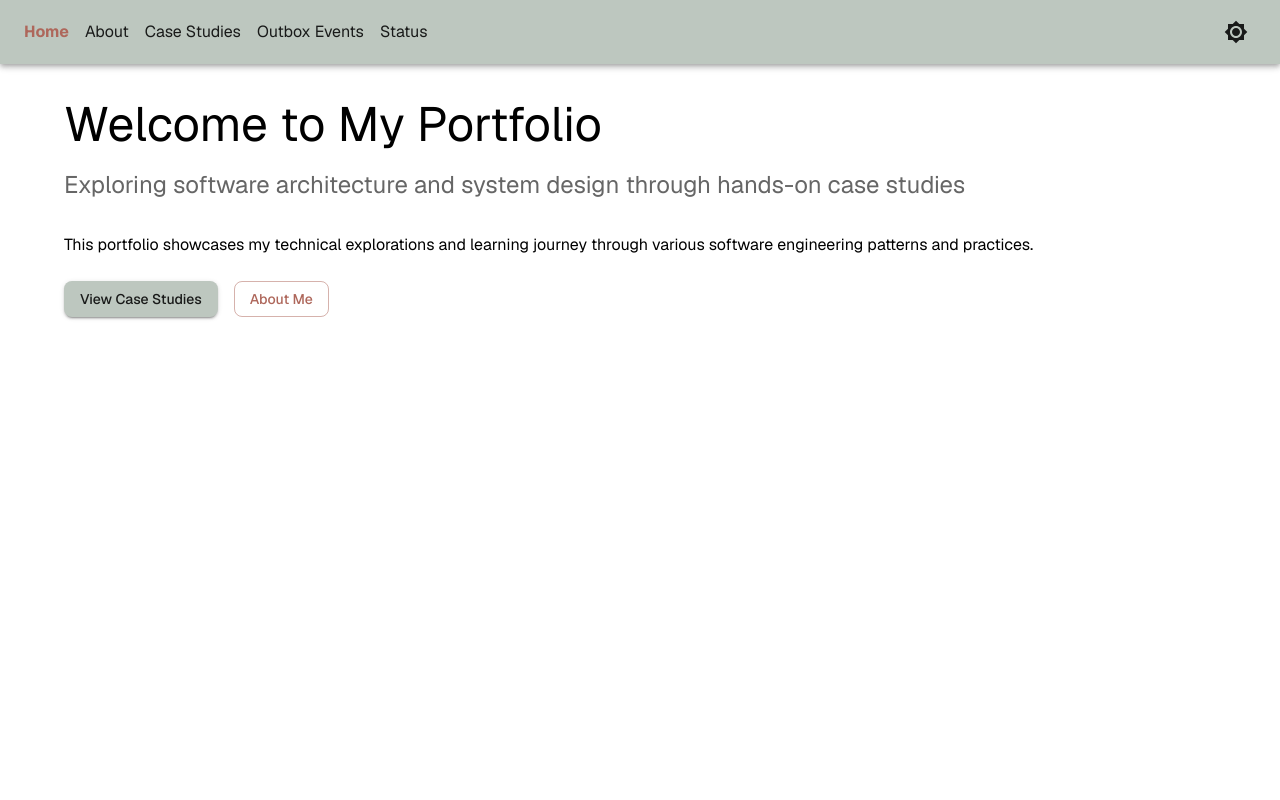
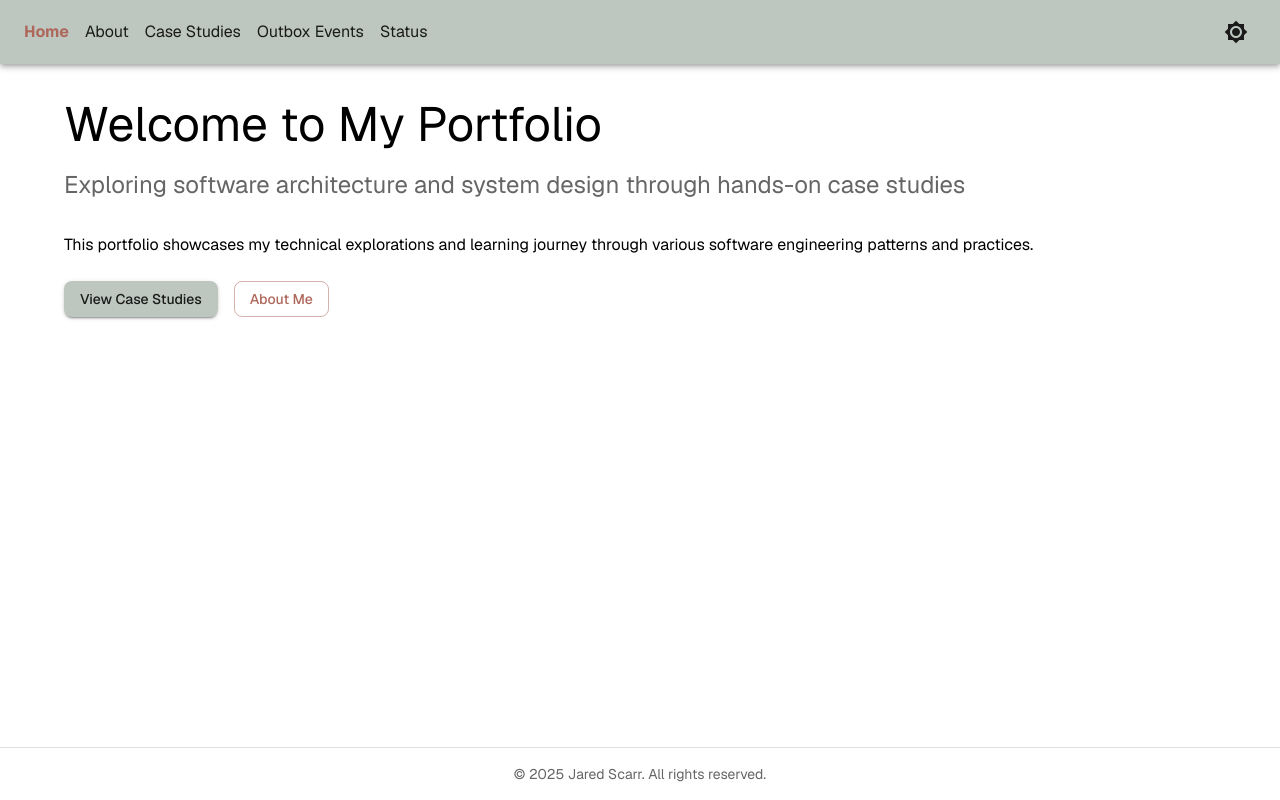
Before and after one commit to jaredscarr/portfolio-monorepo, a Next.js app in the folder ui/portfolio/: page / in a window 1280 px wide. Built offline with nearby package versions, Linux system fonts and the light colour scheme; what @mui/material-nextjs would draw is missing.

Commit message:
sticky footer

```diff
--- a/ui/portfolio/src/app/layout.tsx
+++ b/ui/portfolio/src/app/layout.tsx
@@ -3,6 +3,7 @@ import "./globals.css";
 import { AppRouterCacheProvider } from "@mui/material-nextjs/v15-appRouter";
 import { ThemeProvider } from "@mui/material/styles";
 import CssBaseline from "@mui/material/CssBaseline";
+import { Box, Typography } from "@mui/material";
 import { theme } from "./theme";
 
 const geistSans = Geist({
@@ -29,11 +30,26 @@ export default function RootLayout({
       </head>
       <body
         className={`${geistSans.variable} ${geistMono.variable} antialiased`}
+        style={{ minHeight: "100vh", display: "flex", flexDirection: "column" }}
       >
         <AppRouterCacheProvider>
           <ThemeProvider theme={theme}>
             <CssBaseline />
-            {children}
+            <Box sx={{ flex: 1 }}>{children}</Box>
+            <Box
+              component="footer"
+              sx={{
+                py: 2,
+                px: 2,
+                textAlign: "center",
+                borderTop: 1,
+                borderColor: "divider",
+              }}
+            >
+              <Typography variant="body2" color="text.secondary">
+                © {new Date().getFullYear()} Jared Scarr. All rights reserved.
+              </Typography>
+            </Box>
           </ThemeProvider>
         </AppRouterCacheProvider>
       </body>
```
